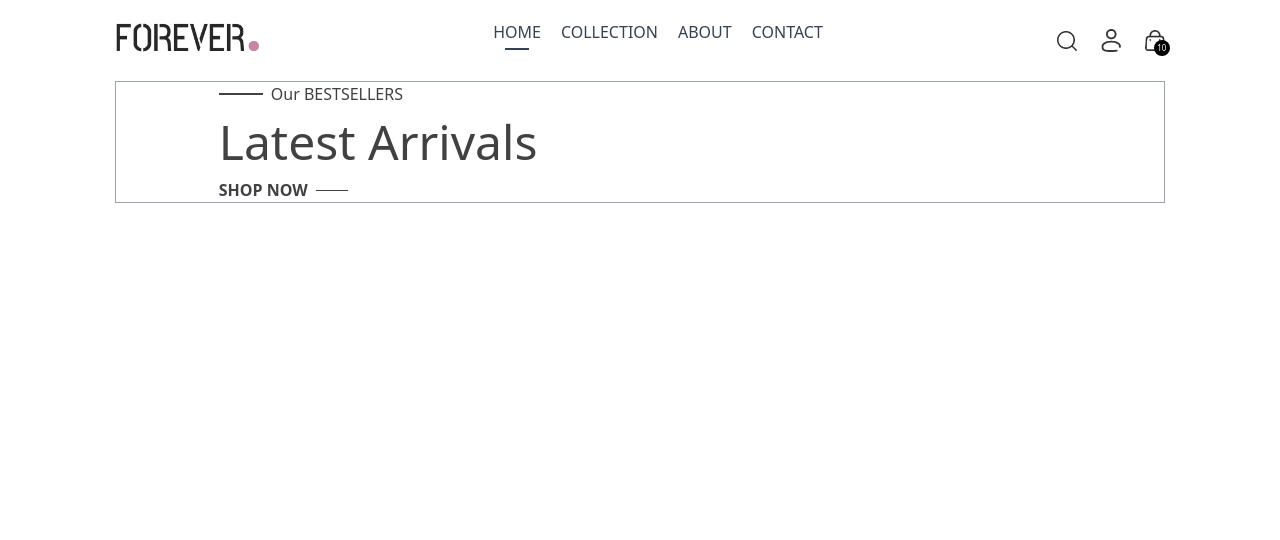
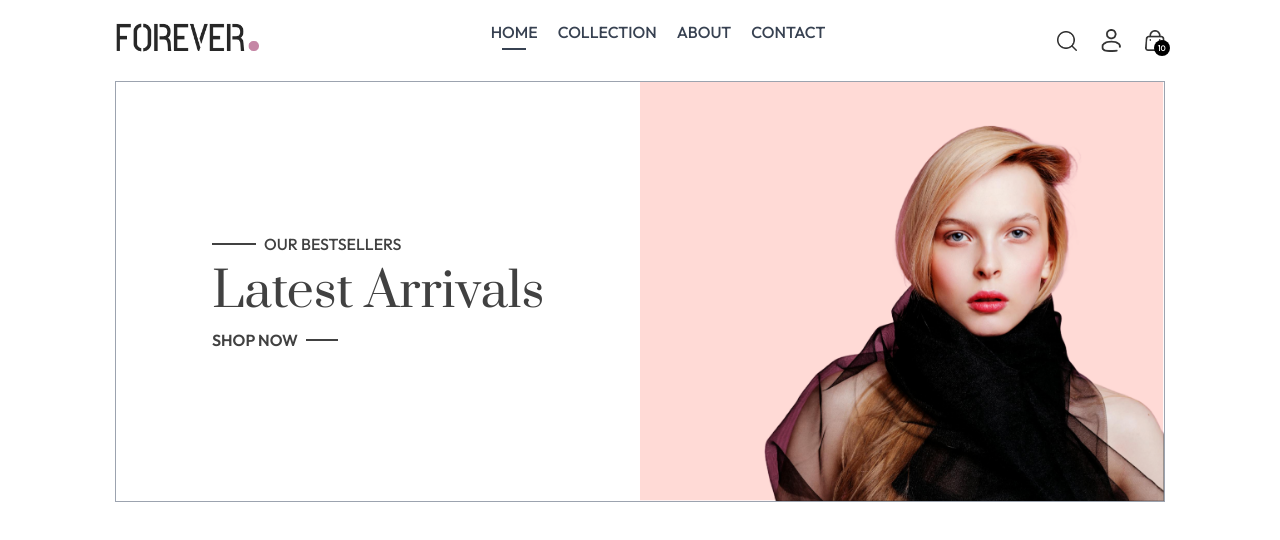
Before and after one commit to blood-rayne1234/Mern-Project, a React (Vite) app: page / in a window 1280 px wide. Shown: the top 540 px of the page. Built offline with nearby package versions, Linux system fonts and the light colour scheme.

Commit message:
added image for hero right side and used google font for text

```diff
--- a/src/components/Hero.jsx
+++ b/src/components/Hero.jsx
@@ -1,4 +1,5 @@
 import React from 'react'
+import { assets } from '../assets/assets'
 
 const Hero = () => {
   return (
@@ -8,19 +9,20 @@
             <div className='text-[#414141]'>
                 <div className='flex items-center gap-2'>
                     <p className='w-8 md:w-11 h-[2px] bg-[#414141]'></p>
-                    <p className='font-medium text-sm md:text-base'>Our BESTSELLERS</p>
+                    <p className='font-medium text-sm md:text-base'>OUR BESTSELLERS</p>
 
                 </div>
-                <h1 className='text-3xl sm:py-3 lg:text-5xl leading-relaxed'>Latest Arrivals</h1>
+                <h1 className='prata-regular text-3xl sm:py-3 lg:text-5xl leading-relaxed'>Latest Arrivals</h1>
                 <div className='flex items-center gap-2'>
                     <p className='font-semibold text-sm md:text-base'>SHOP NOW</p>
-                    <p className='w-8 md-11 h-[1px] bg-[#414141]'></p>
+                    <p className='w-8 md-11 h-[2px] bg-[#414141]'></p>
                 </div>
 
             </div>
         </div>
 
         {/* Hero Right Side */}
+        <img className='w-full sm:w-1/2' src={assets.hero_img} alt="" />
     </div>
   )
 }
--- a/src/index.css
+++ b/src/index.css
@@ -1,3 +1,5 @@
+@import url('https://fonts.googleapis.com/css2?family=Outfit:wght@100..900&family=Prata&display=swap');
+
 @tailwind base;
 @tailwind components;
 @tailwind utilities;
@@ -5,3 +7,12 @@
 a.active hr{
     display:block;
 }
+
+*{
+    font-family: Outfit;
+}
+.prata-regular {
+  font-family: "Prata", serif;
+  font-weight: 400;
+  font-style: normal;
+}
```
